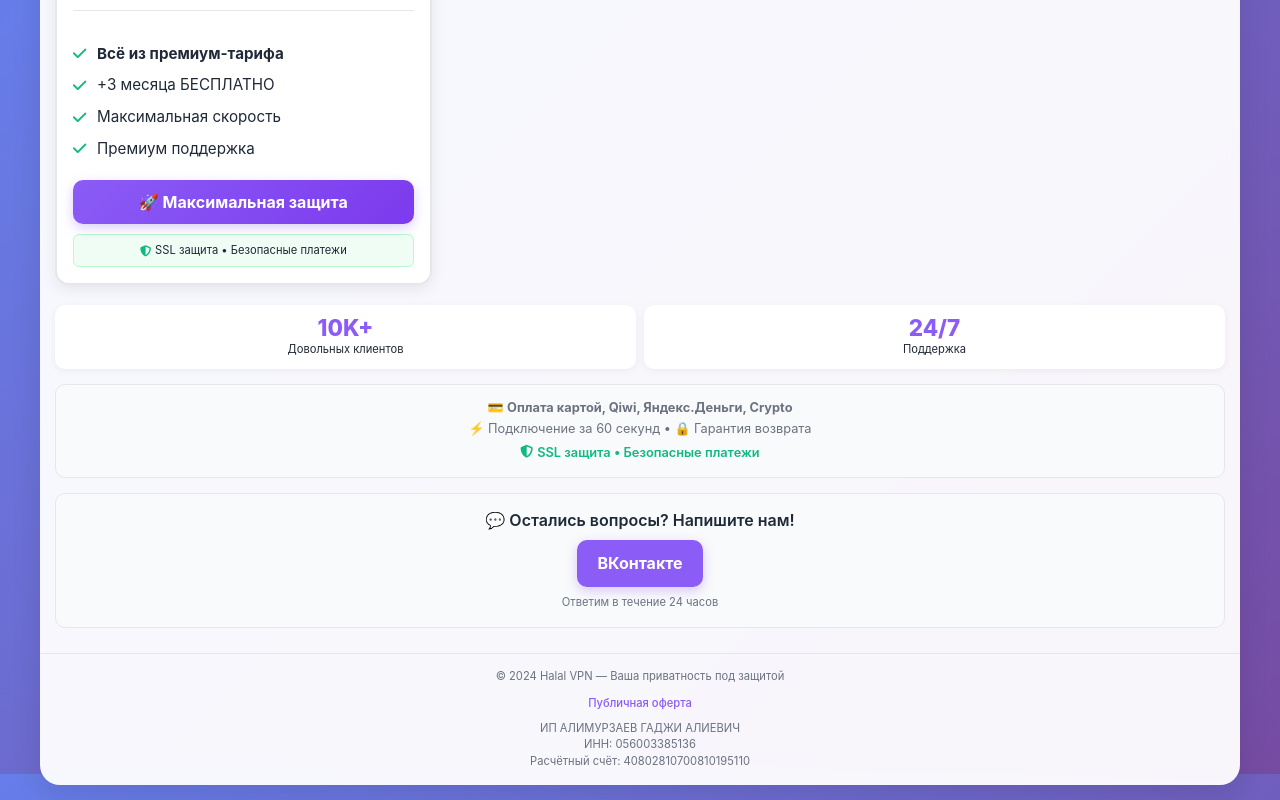
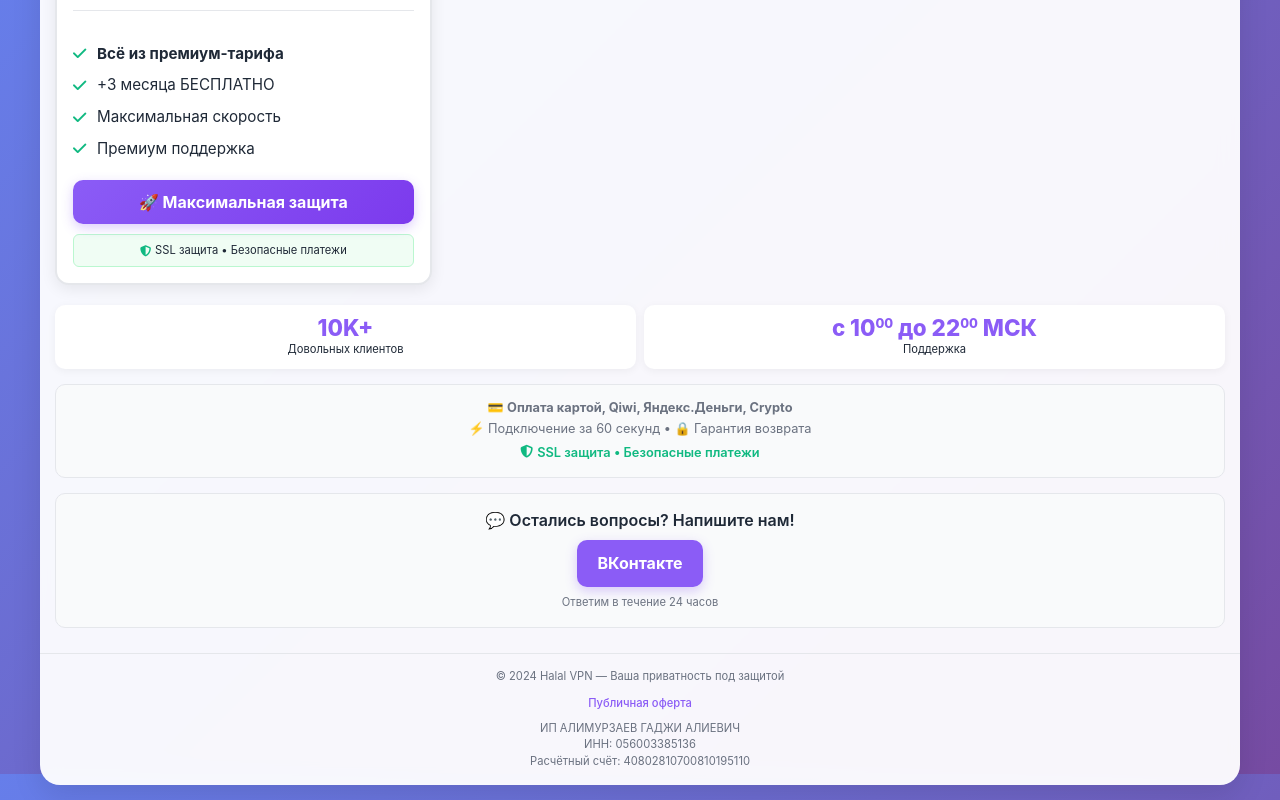
Before and after one commit to VovkaST/outline, a Vue app in the folder app_server/assets/: page /payment/app/tariffs in a window 1280 px wide. Shown: the part 826-1626 px from the top of the page. Built offline with nearby package versions, Linux system fonts and the light colour scheme.

Commit message:
[#58] Изменил режим работы ТП

```diff
--- a/app_server/assets/src/components/tariffs/Stat.component.vue
+++ b/app_server/assets/src/components/tariffs/Stat.component.vue
@@ -6,8 +6,8 @@ const props = defineProps<{
 </script>
 <template>
   <div class="stat">
-    <div class="stat-number text-large">{{ props.number }}</div>
-    <div class="stat-text text-xsmall">{{ props.text }}</div>
+    <div class="stat-number text-large" v-html="props.number"></div>
+    <div class="stat-text text-xsmall" v-html="props.text"></div>
   </div>
 </template>
 <style lang="scss" scoped>
--- a/app_server/assets/src/components/tariffs/StatsList.component.vue
+++ b/app_server/assets/src/components/tariffs/StatsList.component.vue
@@ -1,10 +1,11 @@
 <script setup lang="ts">
 import { Stat } from '@/components/tariffs';
+const supportMode = 'с 10<sup>00</sup> до 22<sup>00</sup> МСК';
 </script>
 <template>
   <div class="stats">
     <Stat number="10K+" text="Довольных клиентов" />
-    <Stat number="24/7" text="Поддержка" />
+    <Stat :number="supportMode" text="Поддержка" />
   </div>
 </template>
 <style lang="scss" scoped>
@@ -13,5 +14,9 @@ import { Stat } from '@/components/tariffs';
   grid-template-columns: repeat(2, 1fr);
   gap: 8px;
   margin-top: 15px;
+
+  :deep(sup) {
+    font-size: 0.8rem;
+  }
 }
 </style>
```
